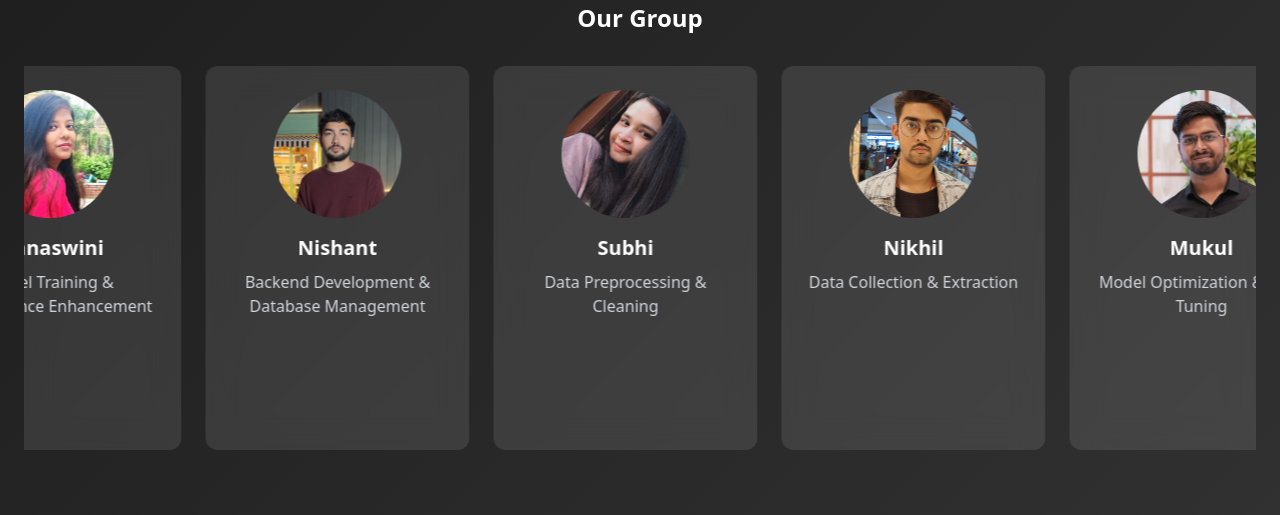
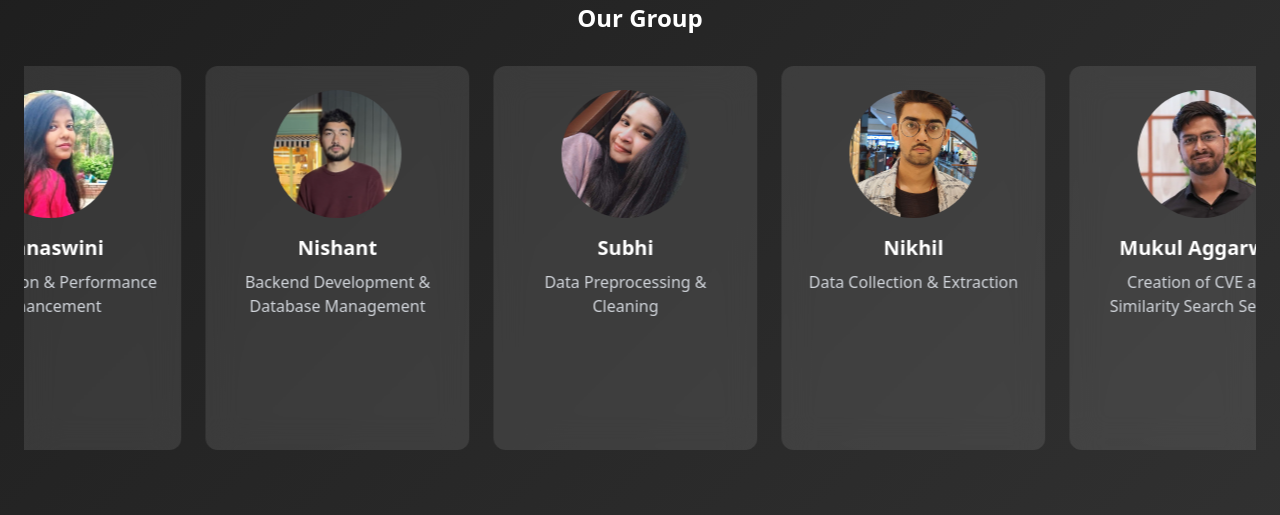
Before and after one commit to nishantdeswal1810/nlpProject, a Flask app: page / in a window 1280 px wide. Shown: the part 472-987 px from the top of the page. Run offline with Flask 3, Linux system fonts and the light colour scheme; some libraries are stand-ins or nearby versions.

Commit message:
Update index.html

```diff
--- a/templates/index.html
+++ b/templates/index.html
@@ -162,8 +162,8 @@
                 <div class="scroll-content">
                     <!-- Team Member Cards -->
                     {% set team_members = [
-                        {'name': 'Mukul', 'role': 'Model Optimization & Fine-Tuning', 'image': 'mukul.jpg'},
-                        {'name': 'Manaswini', 'role': 'Model Training & Performance Enhancement', 'image': 'manaswini.jpg'},
+                        {'name': 'Mukul Aggarwal', 'role': 'Creation of CVE and Similarity Search Section', 'image': 'mukul.jpg'},
+                        {'name': 'Manaswini', 'role': 'Optimization & Performance Enhancement', 'image': 'manaswini.jpg'},
                         {'name': 'Nishant', 'role': 'Backend Development & Database Management', 'image': 'nishant.jpg'},
                         {'name': 'Subhi', 'role': 'Data Preprocessing & Cleaning', 'image': 'subhi.jpg'},
                         {'name': 'Nikhil', 'role': 'Data Collection & Extraction', 'image': 'nikhil.jpg'}
```
